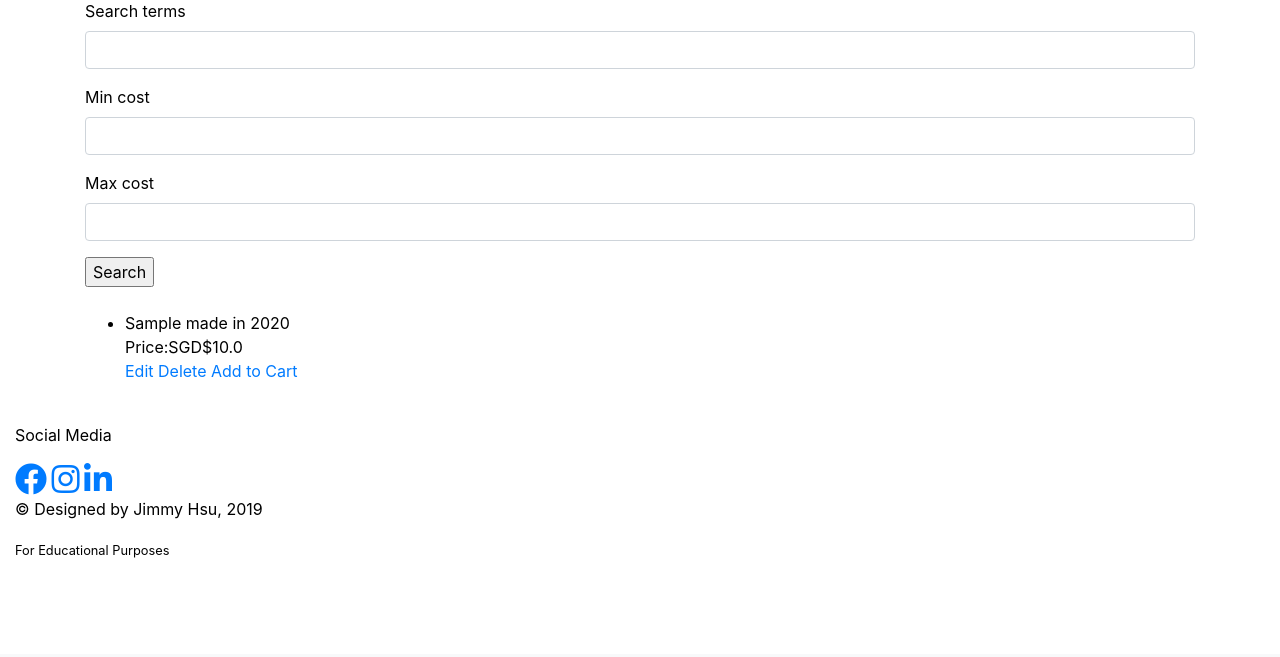
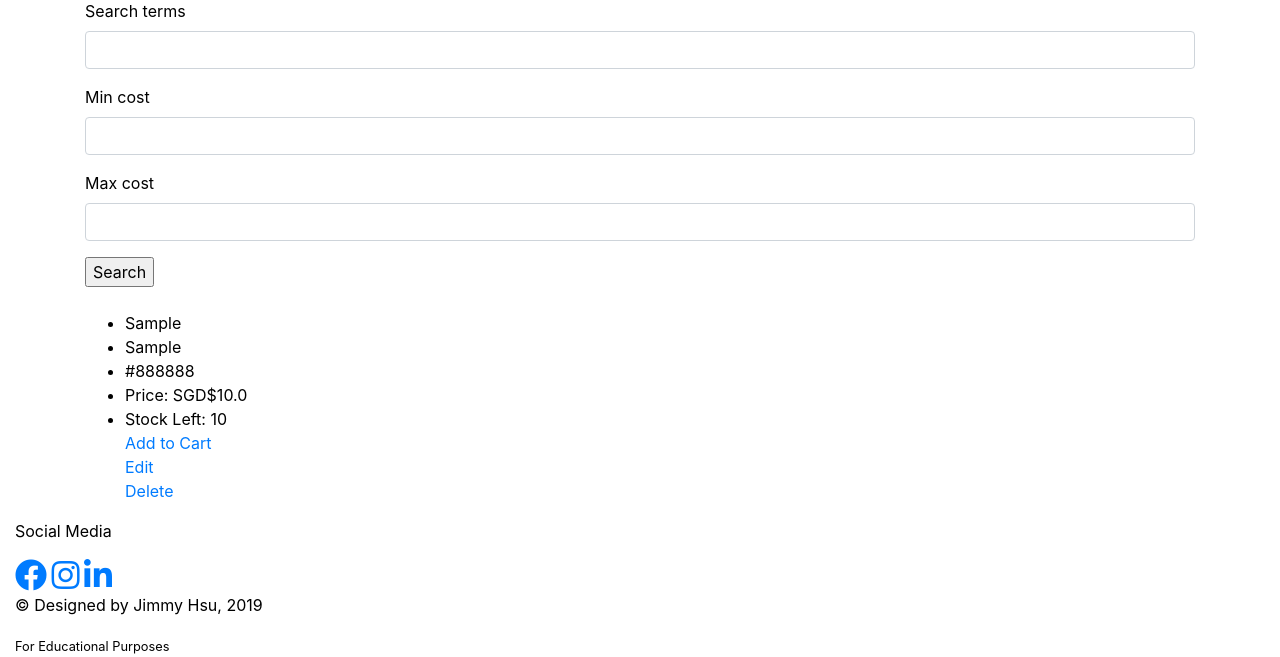
Before and after one commit to papadum-is-nice/TGC_Milestone_Project_4, a Django app: page /show_guitars/ in a window 1280 px wide. Shown: the part 146-803 px from the top of the page. Before the commit the page ends 704 px from the top, so only its background shows below. Run offline with Django 3.2, Linux system fonts and the light colour scheme; tables that the repository leaves empty hold one stand-in row (values such as "Sample post"); some libraries are stand-ins or nearby versions.

Commit message:
Edited guitar models and show_guitars html

```diff
--- a/guitars/models.py
+++ b/guitars/models.py
@@ -4,14 +4,14 @@ from pyuploadcare.dj.models import ImageField
 # Create your models here.
 
 class Guitars(models.Model):
-    brand = models.CharField(blank=False, max_length=255)
-    model = models.CharField(blank=False, max_length=255)
+    brand = models.CharField(blank=False, max_length=30)
+    model = models.CharField(blank=False, max_length=50)
+    gtype = models.ForeignKey('Gtype', blank=True, null=True, on_delete=models.CASCADE)
     desc = models.TextField(blank=False)
-    color = models.CharField(blank=False, max_length=255)
-    prod_year = models.IntegerField(blank=False)
+    color = models.CharField(blank=False, max_length=50)
+    prod_year = models.CharField(blank=False, max_length=4)
+    cost = models.FloatField(blank=False)
     stockrem = models.IntegerField(blank=False, default=0)
-    cost = models.FloatField(blank=False)
-    gtype = models.ForeignKey('Gtype', blank=True, null=True, on_delete=models.CASCADE)
     image = ImageField(blank=True, null=True)
 
     def __str__(self):
--- a/templates/base.html
+++ b/templates/base.html
@@ -14,7 +14,6 @@
 </head>
 
 <body>
-
     <nav class="navbar navbar-expand-lg navbar-light bg-light">
         <a class="navbar-brand" href="#">Navbar</a>
         <button class="navbar-toggler" type="button" data-toggle="collapse" data-target="#navbarSupportedContent" aria-controls="navbarSupportedContent" aria-expanded="false" aria-label="Toggle navigation">
--- a/templates/show_guitars.html
+++ b/templates/show_guitars.html
@@ -12,14 +12,14 @@
         <img src="{{guitar.image.cdn_url}}"/>
         {%endif%}
 
-    <li>{{guitar.brand}} made in {{guitar.prod_year}}
-    <br>
-    Price:SGD${{guitar.cost}}</li>
-    <a href="{% url 'update_guitar' guitar_id=guitar.id %}">Edit</a>
-    <a href="{% url 'confirm_delete_guitar' guitar_id=guitar.id %}">Delete</a>
-    <a href="{% url 'add_to_cart' guitar_id=guitar.id %}">Add to Cart</a>
-    <br>
-    <br>
+    <li>{{guitar.brand}}</li>
+    <li>{{guitar.model}}</li>
+    <li>{{guitar.color}}</li>
+    <li>Price: SGD${{guitar.cost}}</li>
+    <li>Stock Left: {{guitar.stockrem}}</li>
+    <a href="{% url 'add_to_cart' guitar_id=guitar.id %}">Add to Cart</a><br>
+    <a href="{% url 'update_guitar' guitar_id=guitar.id %}">Edit</a><br>
+    <a href="{% url 'confirm_delete_guitar' guitar_id=guitar.id %}">Delete</a><br>
     {% endfor %}
 </ul>
 
```
Also changed, not shown: guitars/migrations/0009_auto_20200215_1017.py (added), guitars/migrations/0010_auto_20200215_1019.py (added), guitars/migrations/0011_auto_20200215_1023.py (added), guitars/migrations/0012_auto_20200215_1025.py (added), guitars/migrations/0013_auto_20200215_1030.py (added), guitars/migrations/0014_auto_20200215_1032.py (added), guitars/migrations/0015_auto_20200215_1036.py (added), guitars/migrations/0016_auto_20200215_1043.py (added).
